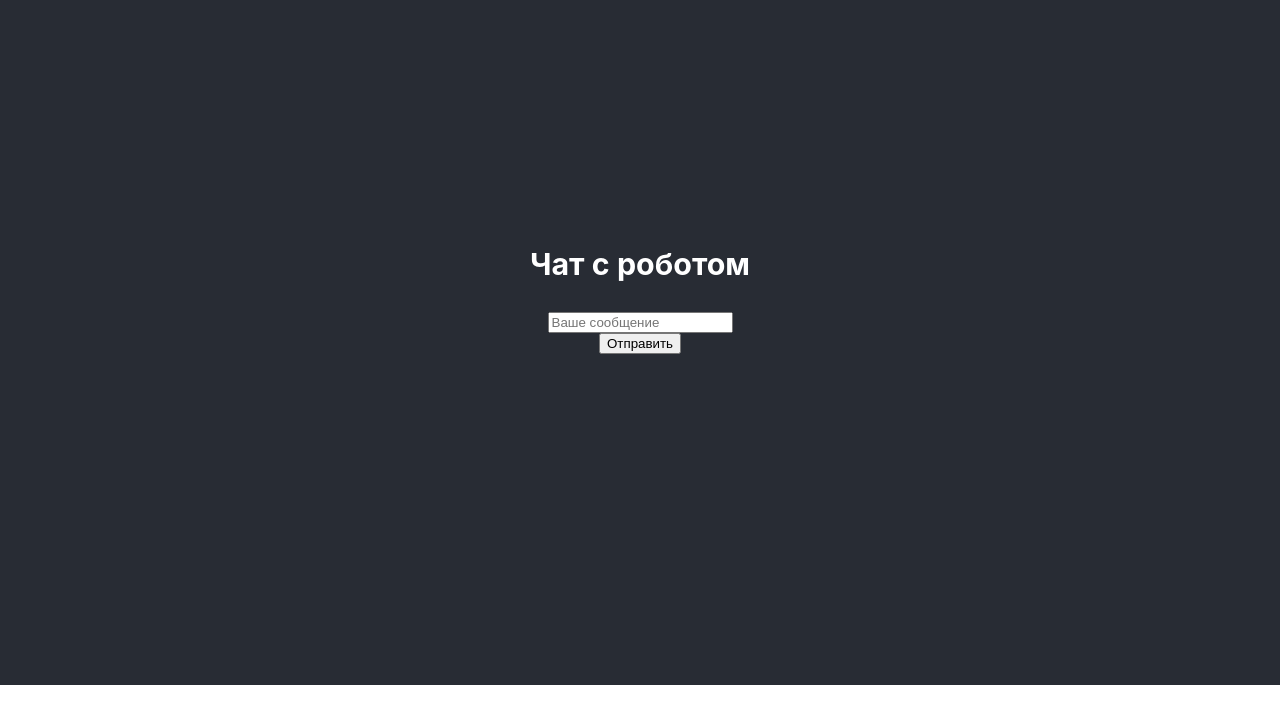
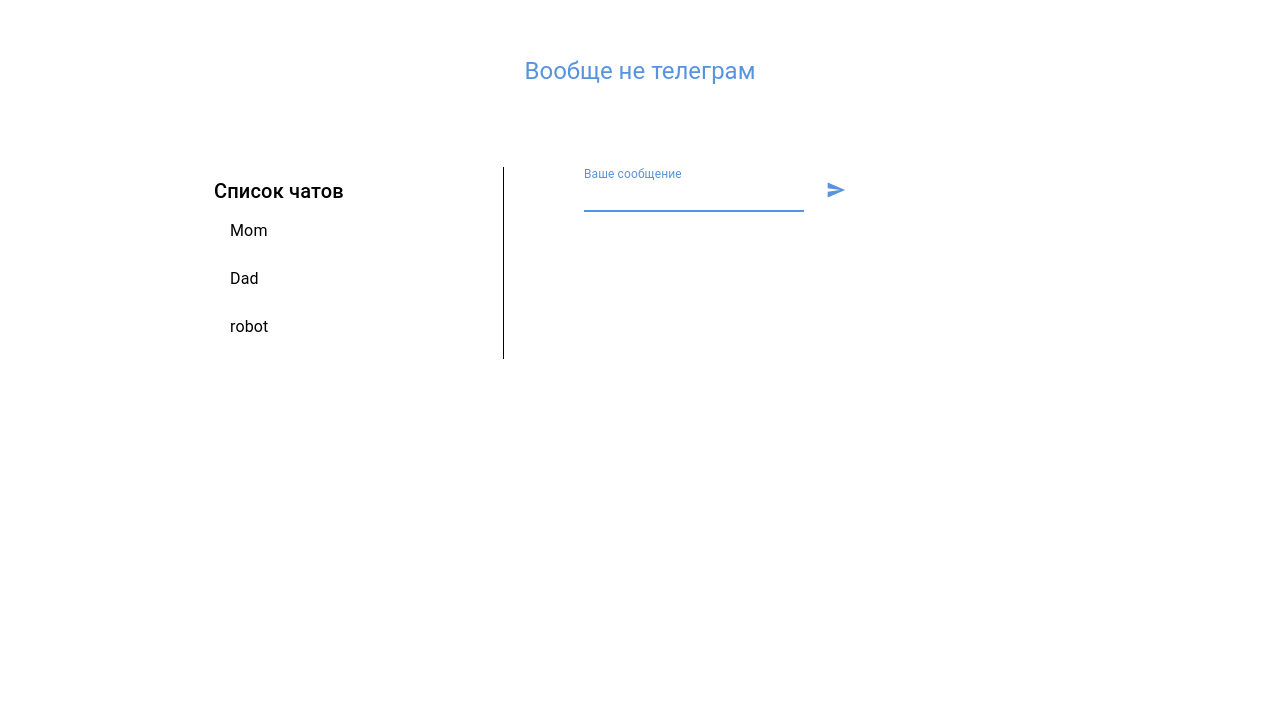
Before and after one commit to sashakovsh/reactJS, a React (Create React App) app in the folder superapp/: page / in a window 1280 px wide. Shown: the part 115-838 px from the top of the page. Before the commit the page ends 800 px from the top, so only its background shows below. Built offline with nearby package versions, Linux system fonts and the light colour scheme.

Commit message:
lesson 3

```diff
--- a/superapp/src/App.css
+++ b/superapp/src/App.css
@@ -1,38 +1,5 @@
 .App {
   text-align: center;
+  padding-top: 50px;
+  min-height: 100vh;
 }
-
-.App-logo {
-  height: 40vmin;
-  pointer-events: none;
-}
-
-@media (prefers-reduced-motion: no-preference) {
-  .App-logo {
-    animation: App-logo-spin infinite 20s linear;
-  }
-}
-
-.App-header {
-  background-color: #282c34;
-  min-height: 100vh;
-  display: flex;
-  flex-direction: column;
-  align-items: center;
-  justify-content: center;
-  font-size: calc(10px + 2vmin);
-  color: white;
-}
-
-.App-link {
-  color: #61dafb;
-}
-
-@keyframes App-logo-spin {
-  from {
-    transform: rotate(0deg);
-  }
-  to {
-    transform: rotate(360deg);
-  }
-}
--- a/superapp/src/App.js
+++ b/superapp/src/App.js
@@ -1,12 +1,19 @@
 import './App.css';
 import './Message.css';
-import Message from './Message';
-import React, { useEffect, useState } from 'react';
+import Messages from './Messages';
+import React, { useEffect, useState, useRef } from 'react';
+import { Button, TextField, Grid, Container, List, ListItemButton,
+  ListItemText, Typography } from '@mui/material';
+import SendIcon from '@mui/icons-material/Send';
+import { useTheme } from '@emotion/react';
 
 function App() {
   const [messageList, setMessageList] = useState([]);
   const [value, setValue] = useState('');
-
+  const inputRef = useRef();
+  const theme = useTheme();
+  const chatsList = [{name: 'Mom', id: 'Mom'}, {name: 'Dad', id: 'Dad'},
+  {name: 'robot', id: 'bot'}];
   const handleInput = (event) => {
     setValue(event.target.value);
   };
@@ -15,14 +22,24 @@ function App() {
       const newMessage = {text: value, author: 'Alex'};
       setMessageList([...messageList, newMessage]);
       setValue('');
+      inputRef.current?.focus();
     }
   };
+  const handleEnter = (ev) => { // Отправка по нажатию на Enter
+    if (ev.keyCode === 13) {
+      handleSend();
+    }
+  };
+
+  useEffect( () => {
+    inputRef.current?.focus();
+  }, []);
   useEffect( () => {
     let timer;
     if(messageList.length > 0
       && messageList[messageList.length - 1].author !== 'bot') {
         timer = setInterval( () => {
-          setMessageList([...messageList, newMessage])}, 2000);
+          setMessageList([...messageList, newMessage])}, 1000);
         const newMessage = {text: 'Я робот', author: 'bot'};
       }
     return () => {
@@ -30,19 +47,50 @@ function App() {
         clearInterval(timer);
       }
     }
-  })
+  });
 
   return (
     <div className="App">
-      <header className="App-header">
-        <h3>Чат с роботом</h3>
-        {messageList.map( (el, ind) => <Message text={el} key={ind}/>)}
-        <input
-          placeholder={'Ваше сообщение'}
-          onChange={handleInput}
-          value={value} />
-        <button onClick={handleSend}>Отправить</button>
-      </header>
+      <Typography
+        variant="h5"
+        textAlign="center"
+        mt={15}
+        gutterBottom
+        component="h5"
+        style={{ color: theme.palette.primary.main}}>
+        Вообще не телеграм
+      </Typography>
+      <Container maxWidth="md" sx={{display: "flex", gap: 10, marginTop: 10}}>
+        <Grid sx={{width: 300, height: 600}}>
+          <List sx={{ borderRight: 1 }}>
+            <Typography variant="h6" textAlign="left">Список чатов</Typography>
+            {chatsList.map( (el) => (
+              <ListItemButton key={el.id}>
+                <ListItemText primary={el.name} />
+              </ListItemButton>)
+            )}
+          </List>
+        </Grid>
+        <Grid sx={{width: 500, height: 600}}>
+          <Grid sx={{display: 'flex'}}>
+            <TextField
+              variant="standard"
+              size="small"
+              label="Ваше сообщение"
+              onChange={handleInput}
+              onKeyDown={handleEnter}
+              value={value}
+              inputRef={inputRef}
+              autoFocus
+              />
+              <Button
+              onClick={handleSend}
+              variant="text"
+              ><SendIcon fontSize="small"/></Button>
+          </Grid>
+          <Messages messages={messageList} />
+        </Grid>
+      </Container>
     </div>
   );
 }
--- a/superapp/src/Message.css
+++ b/superapp/src/Message.css
@@ -1,6 +1,11 @@
 .message {
+    display: flex;
+    width: 70%;
+    flex-direction: column;
     font-size: 16px;
-    display: flex;
-    gap: 2px;
-    color: cyan;
+    color: black;
 }
+
+.message p {
+    margin: 2px;
+}
--- a/superapp/src/Message.js
+++ /dev/null
@@ -1,7 +0,0 @@
-const Message = ({text}) => {
-    return <div className="message">
-            <p>{text.author}: {text.text}</p>
-        </div>
-}
-
-export default Message;
--- /dev/null
+++ b/superapp/src/Messages.js
@@ -0,0 +1,12 @@
+const Messages = ({ messages }) => {
+    return (
+            <div className="message">
+                {messages.map((el, ind) => (
+                    <div className="message-text" key={ind}>
+                    <p>{el.author}: {el.text}</p>
+                </div>
+                ))}
+            </div>)
+}
+
+export default Messages;
--- a/superapp/src/index.js
+++ b/superapp/src/index.js
@@ -2,10 +2,29 @@ import React from 'react';
 import ReactDOM from 'react-dom';
 import './index.css';
 import App from './App';
+import { createTheme, ThemeProvider } from '@mui/material/styles';
+
+const theme = createTheme({
+  palette: {
+    type: 'dark',
+    primary: {
+      main: '#5893df',
+    },
+    secondary: {
+      main: '#2ec5d3',
+    },
+    background: {
+      default: '#192231',
+      paper: '#24344d',
+    },
+  },
+});
 
 ReactDOM.render(
   <React.StrictMode>
-    <App />
+    <ThemeProvider theme={theme}>
+      <App />
+    </ThemeProvider>
   </React.StrictMode>,
   document.getElementById('root')
 );
```
Also changed, not shown: superapp/package.json (+6 -2 lines), superapp/src/components/ChatsList.js (added, +10 -0 lines), 1 other file (tests, documents, lock files or other folders).
